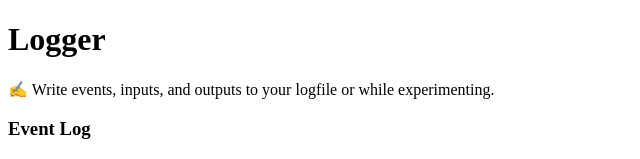
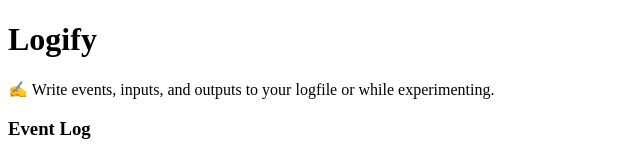
Before and after one commit to nishantrpai/logify, a Next.js app: page / in a window 1280 px wide. Shown: the top 159 px of the page, without its empty margins (0-640 px from the left). Built offline with nearby package versions, Linux system fonts and the light colour scheme.

Commit message:
adding logify as the name

```diff
--- a/pages/index.js
+++ b/pages/index.js
@@ -34,7 +34,10 @@ const EventLog = () => {
         <button
           className={`${event.length == 0 ? 'bg-blue-300' : 'bg-blue-500'} w-full text-white
             font-bold py-2 px-4 rounded text-xl mt-4`}
-          onClick={(e) => { copyText(`${timeNow(date)}: ${event}`) }}
+          onClick={(e) => {
+            toast().default('Title', 'Message!').show();
+            copyText(`${timeNow(date)}: ${event}`);
+          }}
         >
           Copy
         </button>
@@ -112,12 +115,12 @@ export default function Home() {
   return (
     <div className="flex bg-gray-100 flex-col items-center justify-start min-h-screen py-2">
       <Head>
-        <title>✍️ Logger</title>
+        <title>✍️ Logify</title>
         <link rel="icon" href="/favicon.ico" />
       </Head>
 
       <main className="flex flex-col items-center justify-start flex-1 px-10 py-20 text-center">
-        <h1 className="text-6xl mb-4 font-bold">Logger</h1>
+        <h1 className="text-6xl mb-4 font-bold">Logify</h1>
         <p className="mt-6 flex text-gray-400">✍️ Write events, inputs, and outputs to your logfile or while experimenting.</p>
         <EventLog />
         <IO />
```
Also changed, not shown: 1 other file (tests, documents, lock files or other folders).
